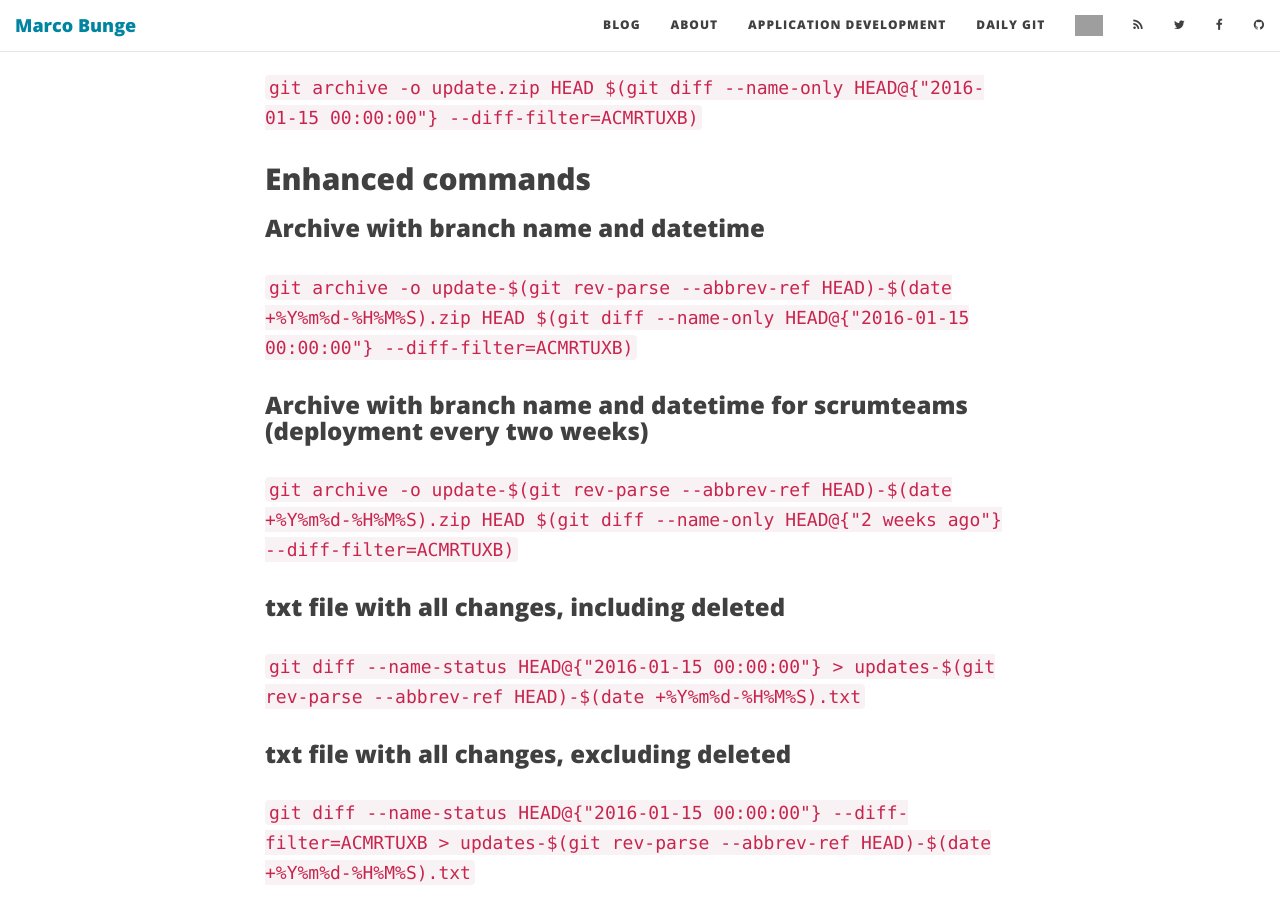
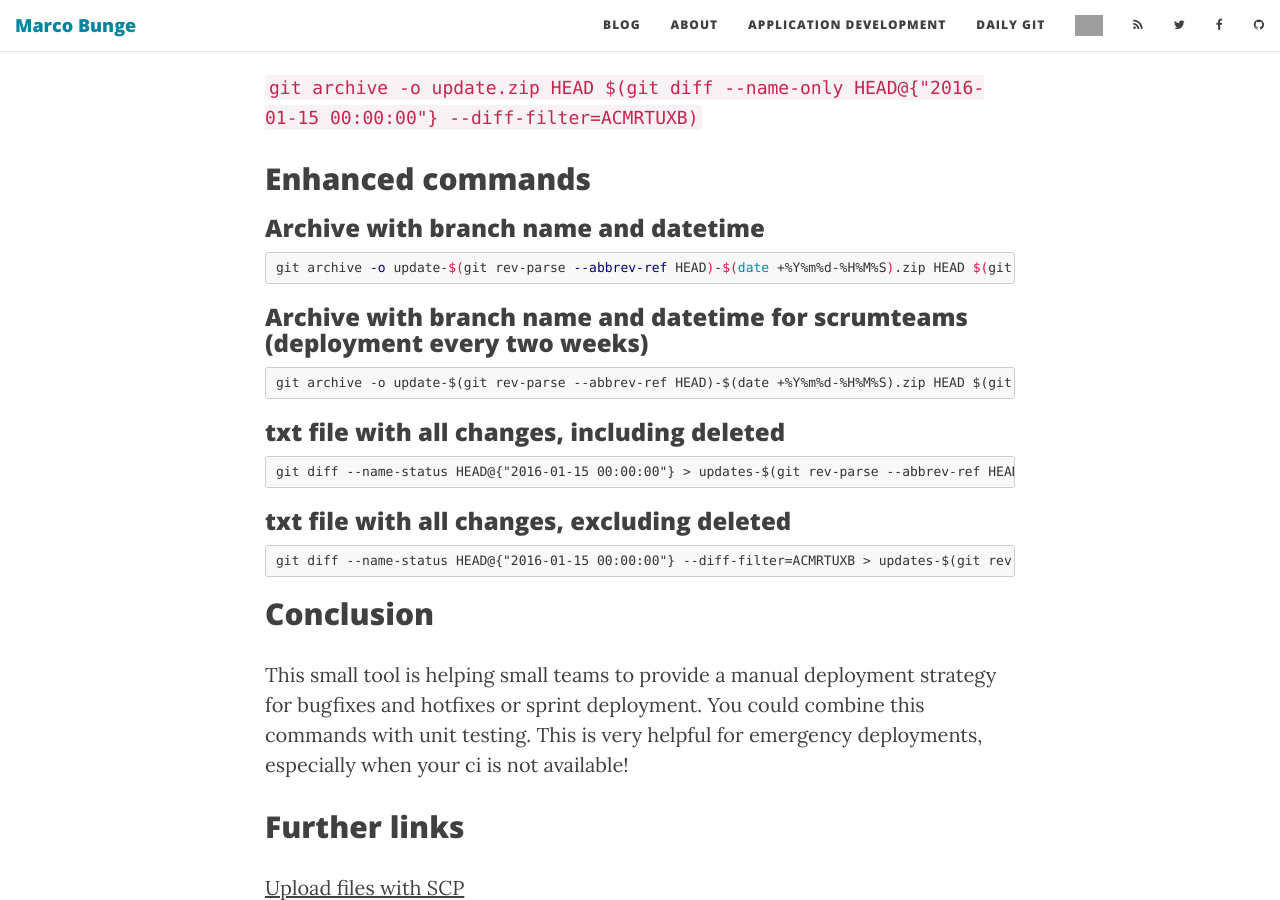
Before and after one commit to mbunge/mbunge.github.io, a Jekyll site: the page built from _posts/2016-01-26-deployment-strategy-with-git.markdown, in a window 1280 px wide and 900 px high, scrolled down 2952 px. Built offline with Jekyll 4.4.1, drawn with Linux system fonts in a browser that asks for light colours; nearby versions of some CDN libraries; comment, search, counter and statistics services are not loaded; grey boxes are pictures that could not be loaded.

Commit message:
Update 2016-01-26-deployment-strategy-with-git.markdown

```diff
--- a/_posts/2016-01-26-deployment-strategy-with-git.markdown
+++ b/_posts/2016-01-26-deployment-strategy-with-git.markdown
@@ -81,19 +81,27 @@ Pass our change list as subcommand `$()`:
 
 ### Archive with branch name and datetime
 
-`git archive -o update-$(git rev-parse --abbrev-ref HEAD)-$(date +%Y%m%d-%H%M%S).zip HEAD $(git diff --name-only HEAD@{"2016-01-15 00:00:00"} --diff-filter=ACMRTUXB)`
+{% highlight bash %}
+git archive -o update-$(git rev-parse --abbrev-ref HEAD)-$(date +%Y%m%d-%H%M%S).zip HEAD $(git diff --name-only HEAD@{"2016-01-15 00:00:00"} --diff-filter=ACMRTUXB)
+{% endhighlight %}
 
 ### Archive with branch name and datetime for scrumteams (deployment every two weeks)
 
-`git archive -o update-$(git rev-parse --abbrev-ref HEAD)-$(date +%Y%m%d-%H%M%S).zip HEAD $(git diff --name-only HEAD@{"2 weeks ago"} --diff-filter=ACMRTUXB)`
+{% highlight text %}
+git archive -o update-$(git rev-parse --abbrev-ref HEAD)-$(date +%Y%m%d-%H%M%S).zip HEAD $(git diff --name-only HEAD@{"2 weeks ago"} --diff-filter=ACMRTUXB)
+{% endhighlight %}
 
 ### txt file with all changes, including deleted
 
-`git diff --name-status HEAD@{"2016-01-15 00:00:00"} > updates-$(git rev-parse --abbrev-ref HEAD)-$(date +%Y%m%d-%H%M%S).txt`
+{% highlight text %}
+git diff --name-status HEAD@{"2016-01-15 00:00:00"} > updates-$(git rev-parse --abbrev-ref HEAD)-$(date +%Y%m%d-%H%M%S).txt
+{% endhighlight %}
 
 ### txt file with all changes, excluding deleted
 
-`git diff --name-status HEAD@{"2016-01-15 00:00:00"} --diff-filter=ACMRTUXB > updates-$(git rev-parse --abbrev-ref HEAD)-$(date +%Y%m%d-%H%M%S).txt`
+{% highlight text %}
+git diff --name-status HEAD@{"2016-01-15 00:00:00"} --diff-filter=ACMRTUXB > updates-$(git rev-parse --abbrev-ref HEAD)-$(date +%Y%m%d-%H%M%S).txt
+{% endhighlight %}
 
 ## Conclusion
 
```
